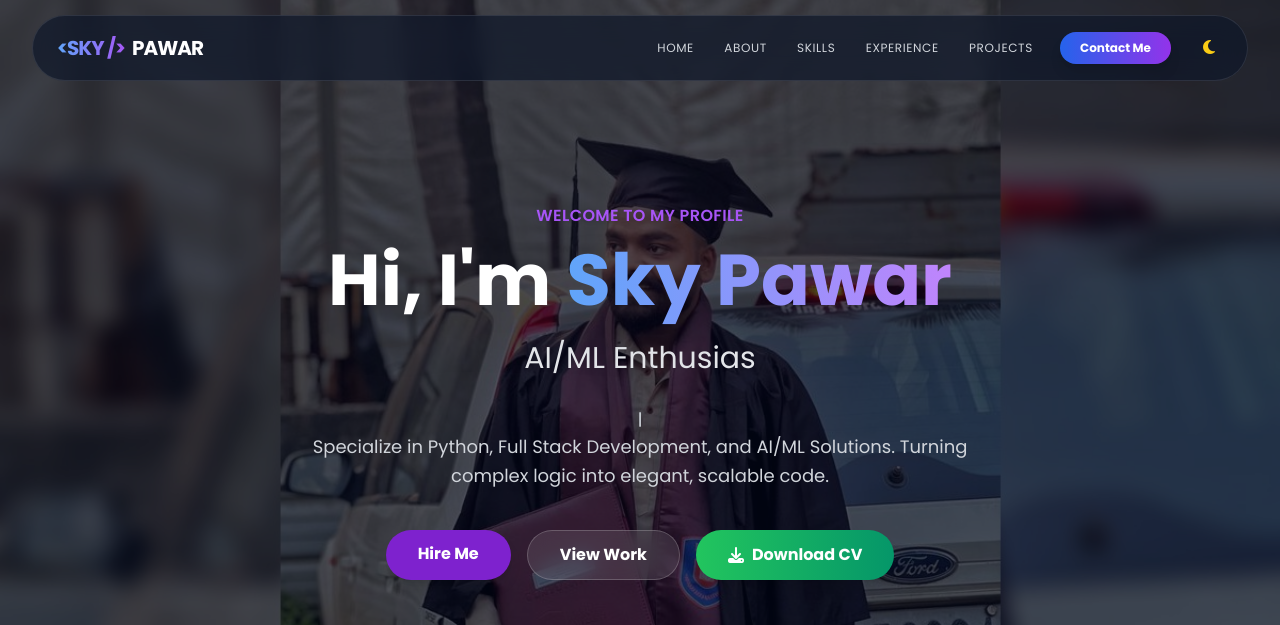
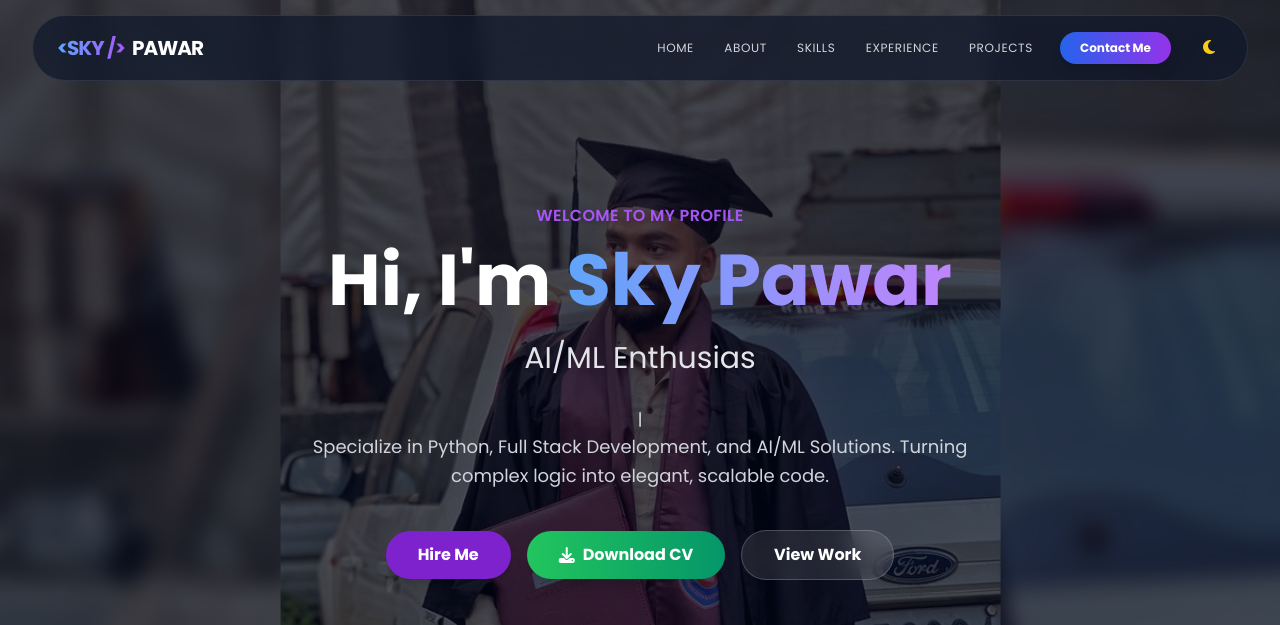
Before and after one commit to SkyPawar/my-portfolio, a plain HTML site: page index.html in a window 1280 px wide. Shown: the top 625 px of the page. Drawn offline with nearby package versions, Linux system fonts and the light colour scheme.

Commit message:
Update index.html

```diff
--- a/index.html
+++ b/index.html
@@ -246,18 +246,20 @@
                 Turning complex logic into elegant, scalable code.
             </p>
 
-            <div class="flex justify-center gap-4">
+            <div class="flex flex-col sm:flex-row justify-center items-center gap-4 px-6">
                 <a href="#contact"
-                    class="bg-brand hover:bg-brand-dark text-white font-bold py-3 px-8 rounded-full shadow-lg transition transform hover:scale-105">
+                    class="w-full sm:w-auto bg-brand hover:bg-brand-dark text-white font-bold py-3 px-8 rounded-full shadow-lg transition transform hover:scale-105 text-center">
                     Hire Me
                 </a>
+
+                <a href="images/resume.pdf" download="Sky_Pawar_Resume.pdf"
+                    class="w-full sm:w-auto bg-gradient-to-r from-green-500 to-emerald-600 hover:from-emerald-600 hover:to-green-500 text-white font-bold py-3 px-8 rounded-full shadow-lg transition transform hover:scale-105 flex items-center justify-center gap-2 text-center">
+                    <i class="fas fa-download"></i> Download CV
+                </a>
+
                 <a href="#projects"
-                    class="backdrop-blur-md bg-white/10 border border-white/20 text-white hover:bg-white/20 font-bold py-3 px-8 rounded-full transition">
+                    class="w-full sm:w-auto backdrop-blur-md bg-white/10 border border-white/20 text-white hover:bg-white/20 font-bold py-3 px-8 rounded-full transition text-center">
                     View Work
-                </a>
-                <a href="images/Sky - Curriculum Vitae.pdf" download="Sky_Pawar_Resume.pdf"
-                    class="bg-gradient-to-r from-green-500 to-emerald-600 hover:from-emerald-600 hover:to-green-500 text-white font-bold py-3 px-8 rounded-full shadow-lg transition transform hover:scale-105 flex items-center gap-2">
-                    <i class="fas fa-download"></i> Download CV
                 </a>
             </div>
 
```
